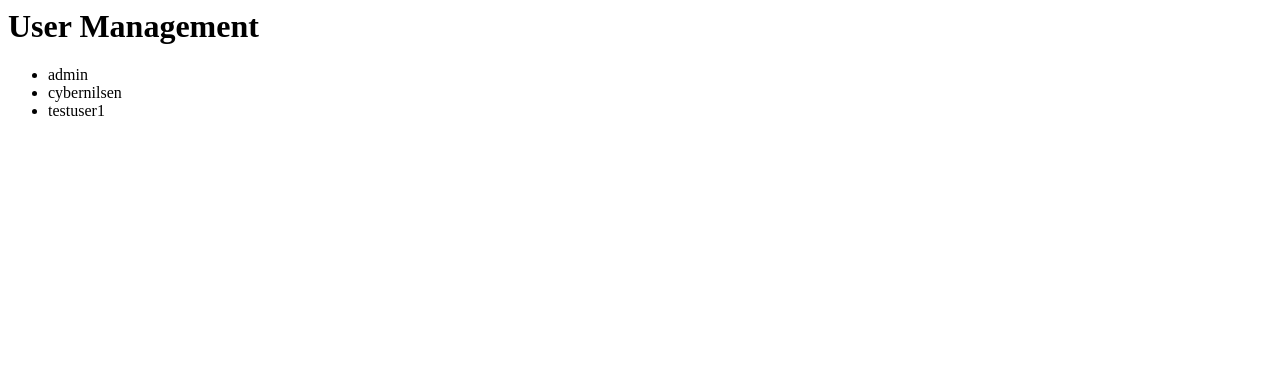
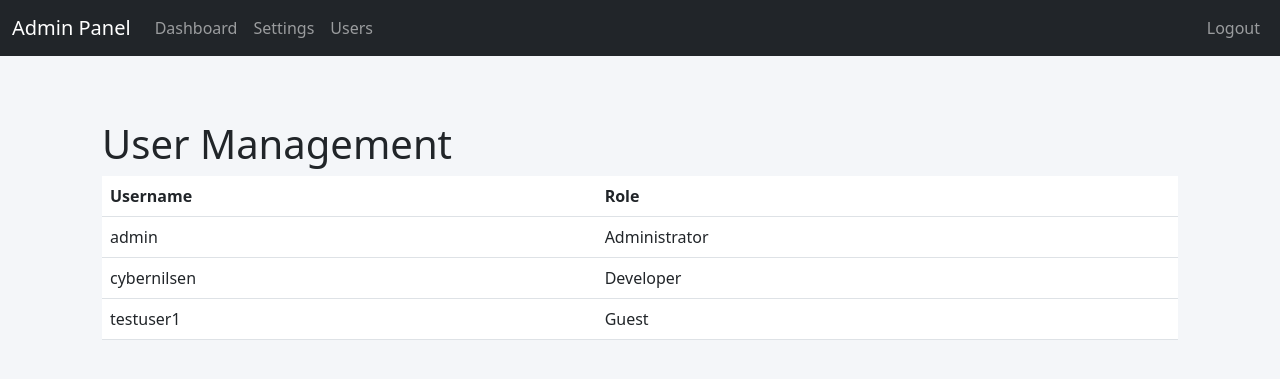
Before and after one commit to CyberNilsen/CyberSnare, a Flask app: page /users in a window 1280 px wide. Shown: the top 379 px of the page. Run offline with Flask 3, Linux system fonts and the light colour scheme.

Commit message:
Added a more sophisticated server py code, and also added more pages/improvements to the pages with colors and etc.

```diff
--- a/config.py
+++ b/config.py
@@ -2,6 +2,9 @@ import os
 from dotenv import load_dotenv
 
 load_dotenv()
+
+ADMIN_USERNAME = "admin"
+ADMIN_PASSWORD = "letmein123"
 
 ALERT_THRESHOLD = int(os.getenv("ALERT_THRESHOLD", 5))
 
--- a/server.py
+++ b/server.py
@@ -2,7 +2,7 @@ from flask import Flask, request, render_template
 from logger import log_event
 from alerts import send_alert
 from ip_tracker import record_attempt, should_alert
-from config import ALERT_THRESHOLD
+from config import ALERT_THRESHOLD, ADMIN_USERNAME, ADMIN_PASSWORD
 
 app = Flask(__name__)
 
@@ -18,12 +18,16 @@ def login():
     ua = request.headers.get('User-Agent')
 
     log_event(ip, ua, username, password)
+    attempt_count = record_attempt(ip)
 
-    attempt_count = record_attempt(ip)
     if should_alert(ip, ALERT_THRESHOLD):
         send_alert(ip, ua, username, attempt_count)
 
+    if username == ADMIN_USERNAME and password == ADMIN_PASSWORD:
+        return ('/dashboard')
+
     return "Access Denied", 403
+
 
 @app.route('/dashboard')
 def dashboard():
--- /dev/null
+++ b/templates/layout.html
@@ -0,0 +1,39 @@
+<!DOCTYPE html>
+<html>
+<head>
+  <title>{% block title %}Admin Panel{% endblock %}</title>
+  <link href="https://cdn.jsdelivr.net/npm/bootstrap@5.3.0/dist/css/bootstrap.min.css" rel="stylesheet">
+  <style>
+    body {
+      background-color: #f4f6f9;
+    }
+    .navbar {
+      margin-bottom: 2rem;
+    }
+    .content-container {
+      padding: 2rem;
+    }
+  </style>
+</head>
+<body>
+  <nav class="navbar navbar-expand-lg navbar-dark bg-dark">
+    <div class="container-fluid">
+      <a class="navbar-brand" href="/dashboard">Admin Panel</a>
+      <div class="collapse navbar-collapse">
+        <ul class="navbar-nav me-auto">
+          <li class="nav-item"><a class="nav-link" href="/dashboard">Dashboard</a></li>
+          <li class="nav-item"><a class="nav-link" href="/settings">Settings</a></li>
+          <li class="nav-item"><a class="nav-link" href="/users">Users</a></li>
+        </ul>
+        <ul class="navbar-nav">
+          <li class="nav-item"><a class="nav-link" href="/logout">Logout</a></li>
+        </ul>
+      </div>
+    </div>
+  </nav>
+
+  <div class="container content-container">
+    {% block content %}{% endblock %}
+  </div>
+</body>
+</html>
--- a/templates/logout.html
+++ b/templates/logout.html
@@ -1,2 +1,6 @@
+{% extends "layout.html" %}
+{% block title %}Logged Out{% endblock %}
+{% block content %}
 <h1>You have been logged out</h1>
-<a href="/">Return to login</a>
+<a href="/" class="btn btn-secondary">Return to login</a>
+{% endblock %}
--- a/templates/users.html
+++ b/templates/users.html
@@ -1,6 +1,13 @@
+{% extends "layout.html" %}
+{% block title %}User Management{% endblock %}
+{% block content %}
 <h1>User Management</h1>
-<ul>
-  <li>admin</li>
-  <li>cybernilsen</li>
-  <li>testuser1</li>
-</ul>
+<table class="table">
+  <thead><tr><th>Username</th><th>Role</th></tr></thead>
+  <tbody>
+    <tr><td>admin</td><td>Administrator</td></tr>
+    <tr><td>cybernilsen</td><td>Developer</td></tr>
+    <tr><td>testuser1</td><td>Guest</td></tr>
+  </tbody>
+</table>
+{% endblock %}
```
Also changed, not shown: templates/dashboard.html (+6 -2 lines), templates/login.html (+5 -27 lines), templates/settings.html (+11 -2 lines).
